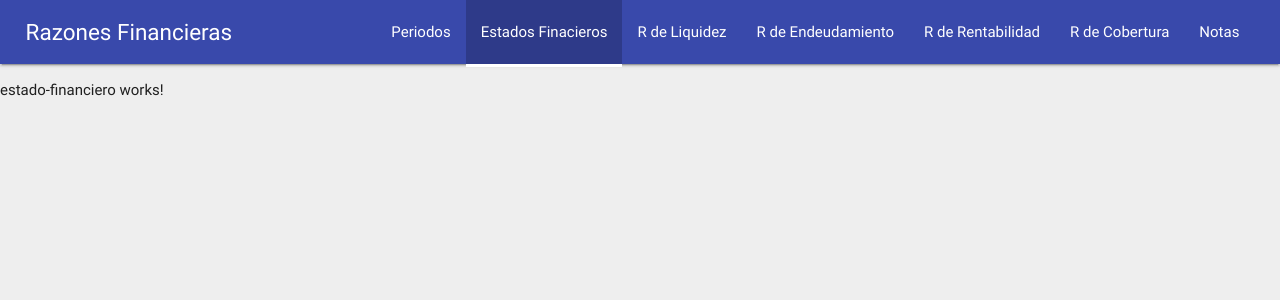
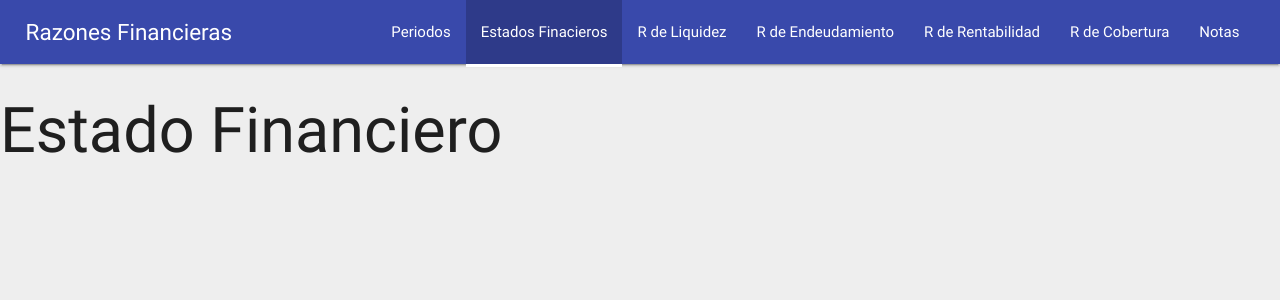
Before and after one commit to cesartoruo15/ProyectoRazonesFinancieras, an Angular app: page /estados-financieros in a window 1280 px wide. Shown: the top 300 px of the page. Built offline with nearby package versions, Linux system fonts and the light colour scheme; what angular2-materialize would draw is missing.

Commit message:
commit  h1
puse un titulo

```diff
--- a/src/app/Componentes/estado-financiero/estado-financiero.component.html
+++ b/src/app/Componentes/estado-financiero/estado-financiero.component.html
@@ -1,3 +1 @@
-<p>
-  estado-financiero works!
-</p>
+<h1>Estado Financiero</h1>
```
